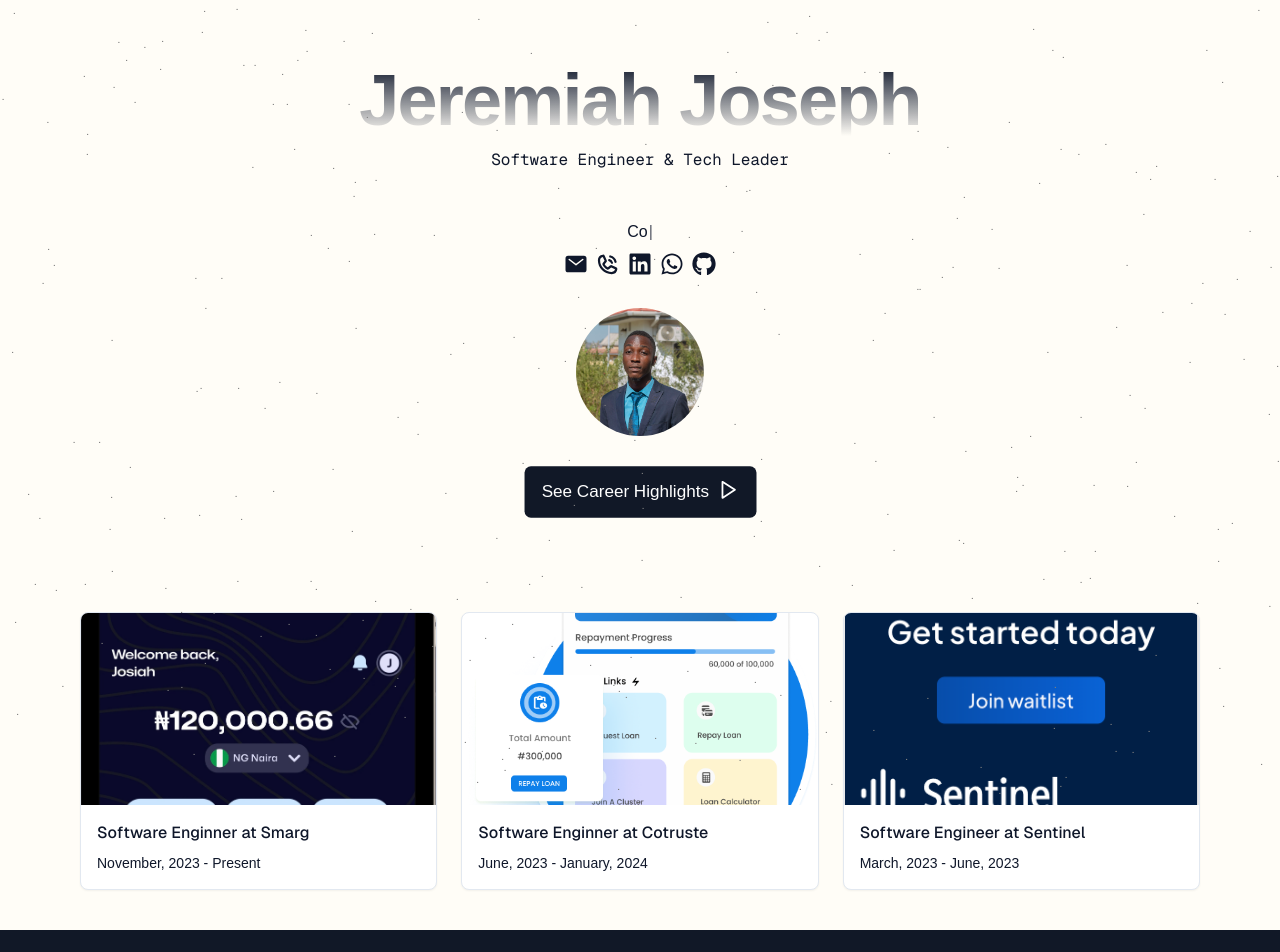
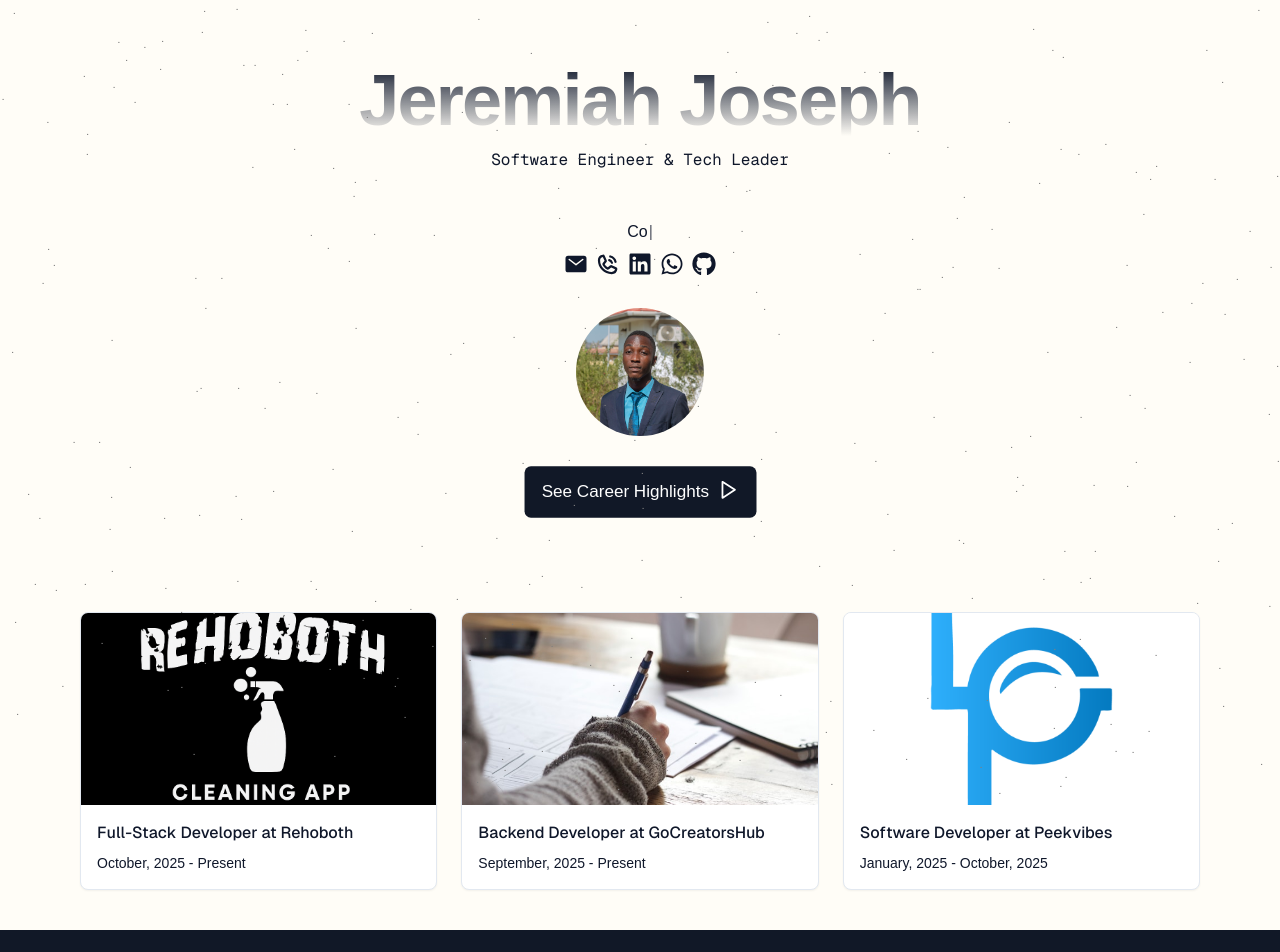
Before and after one commit to jerrywonderr/portfolio, a Next.js app: page /portfolio/ in a window 1280 px wide. Shown: the top 952 px of the page. Built offline with nearby package versions, Linux system fonts and the light colour scheme; a web font is replaced by a local one.

Commit message:
feat: use latest experiences for project cards on home

```diff
--- a/src/lib/screens/career/ProjectCard.tsx
+++ b/src/lib/screens/career/ProjectCard.tsx
@@ -49,7 +49,7 @@
                 duration: 0.8,
                 staggerChildren: 3,
                 delayChildren: 0.5,
-                beforeChildren: true,
+                // beforeChildren: true,
               },
             }}
             className="flex flex-wrap gap-x-2 gap-y-2 items-center"
--- a/src/lib/screens/career/data/experiences.ts
+++ b/src/lib/screens/career/data/experiences.ts
@@ -13,6 +13,7 @@
   ongoing?: boolean;
   appStoreLink?: string;
   playStoreLink?: string;
+  bannerImage?: string;
 }
 
 export const experiences: ExperienceItem[] = [
--- a/src/lib/screens/home/ProjectCards.tsx
+++ b/src/lib/screens/home/ProjectCards.tsx
@@ -1,42 +1,41 @@
 import ProjectCard from "@/lib/components/ProjectCard";
+import { experiences } from "@/lib/screens/career/data/experiences";
 
-interface IProject {
-  id: number;
-  title: string;
-  imageSrc: string;
-  description: string;
-}
+const parseDate = (dateStr: string): Date => {
+  if (dateStr === "Present") {
+    return new Date(9999, 11, 31);
+  }
+  const [month, year] = dateStr.split(", ");
+  const monthIndex = new Date(Date.parse(`${month} 1, ${year}`)).getMonth();
+  return new Date(parseInt(year), monthIndex, 1);
+};
 
-const projects: IProject[] = [
-  {
-    id: 1,
-    title: "Software Enginner at Smarg",
-    imageSrc: "/assets/smarg-app-shot.jpeg",
-    description: "November, 2023 - Present",
-  },
-  {
-    id: 2,
-    title: "Software Enginner at Cotruste",
-    imageSrc: "/assets/cotruste-app-shot.png",
-    description: "June, 2023 - January, 2024",
-  },
-  {
-    id: 3,
-    title: "Software Engineer at Sentinel",
-    imageSrc: "/assets/sentinel-app-shot.png",
-    description: "March, 2023 - June, 2023",
-  },
-];
+const sortedExperiences = [...experiences].sort((a, b) => {
+  const aIsOngoing = a.endDate === "Present" || a.ongoing;
+  const bIsOngoing = b.endDate === "Present" || b.ongoing;
+  if (aIsOngoing && !bIsOngoing) return -1;
+  if (!aIsOngoing && bIsOngoing) return 1;
+  if (aIsOngoing && bIsOngoing) {
+    const startA = parseDate(a.startDate);
+    const startB = parseDate(b.startDate);
+    return startB.getTime() - startA.getTime();
+  }
+  const endA = parseDate(a.endDate);
+  const endB = parseDate(b.endDate);
+  return endB.getTime() - endA.getTime();
+});
+
+const latestExperiences = sortedExperiences.slice(0, 3);
 
 const ProjectCards = () => {
   return (
     <div className="mx-auto mb-6 max-w-6xl grid [grid-template-columns:repeat(auto-fit,minmax(16rem,1fr))] gap-6 justify-center px-4">
-      {projects.map(({ title, id, imageSrc, description }) => (
+      {latestExperiences.map((exp, idx) => (
         <ProjectCard
-          key={id}
-          title={title}
-          imageSrc={imageSrc}
-          description={description}
+          key={`exp-${idx}`}
+          title={`${exp.position} at ${exp.company}`}
+          imageSrc={exp.bannerImage || exp.logo || "/assets/project-card.jpg"}
+          description={`${exp.startDate} - ${exp.endDate}`}
         />
       ))}
     </div>
```
Also changed, not shown: src/app/page.tsx (+0 -161 lines).
